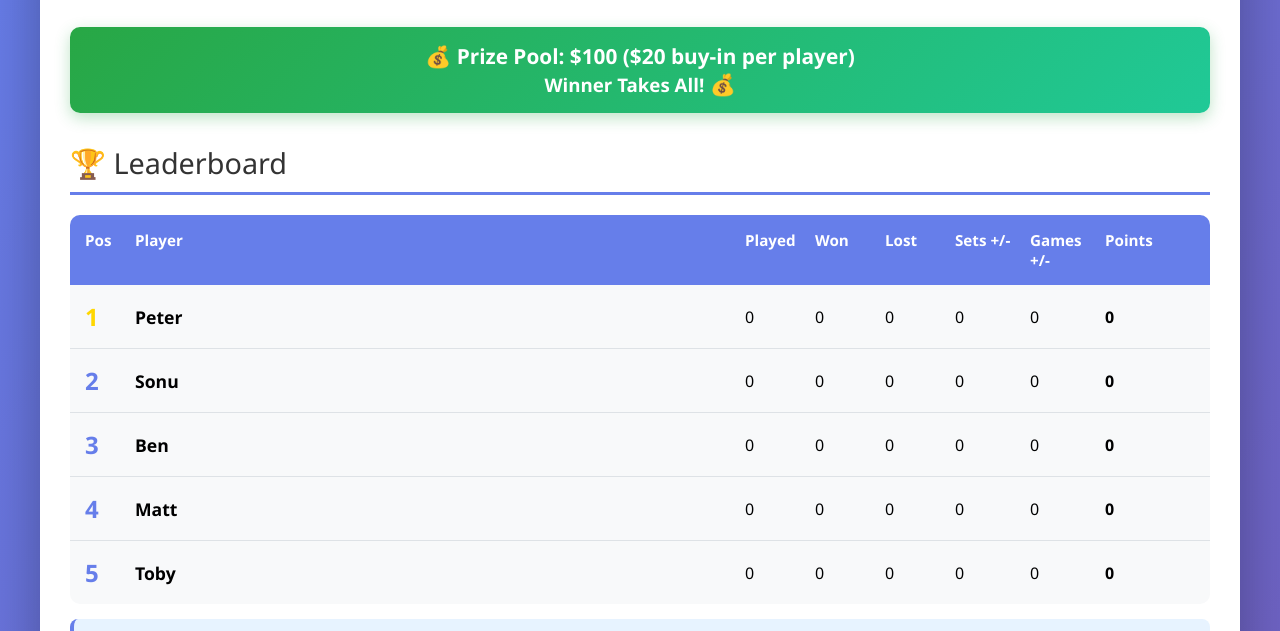
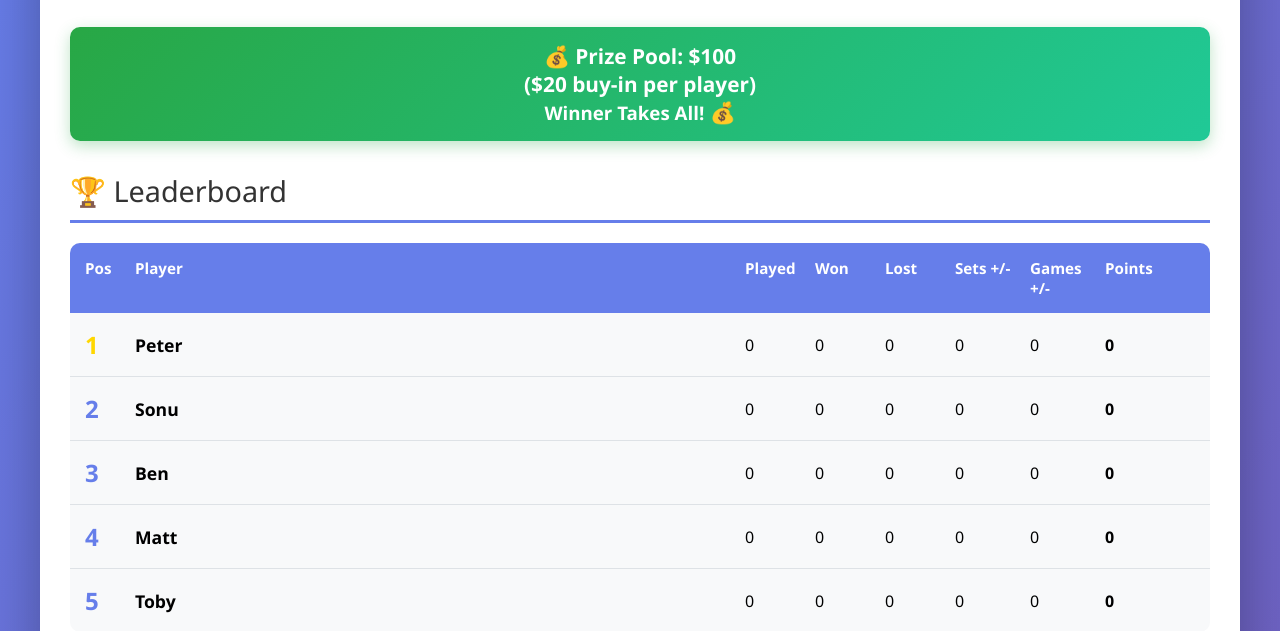
Before and after one commit to phang2000/wimbeldont-open, a plain HTML site: page index.html in a window 1280 px wide. Shown: the part 155-786 px from the top of the page. Drawn offline with Linux system fonts and the light colour scheme.

Commit message:
Update index.html

```diff
--- a/index.html
+++ b/index.html
@@ -467,7 +467,7 @@
         <h1>🎾 The Wimbeldon't Open 🎾</h1>
         <p class="subtitle">6-Week Tennis Championship • 5 Weeks Round-Robin + Finals Week</p>
         <div style="text-align: center; background: linear-gradient(135deg, #28a745 0%, #20c997 100%); color: white; padding: 15px; border-radius: 10px; margin-bottom: 30px; font-size: 1.3em; font-weight: bold; box-shadow: 0 5px 15px rgba(40, 167, 69, 0.3);" class="prize-banner">
-            💰 Prize Pool: $100 ($20 buy-in per player)<br><span style="font-size: 0.9em;">Winner Takes All!</span> 💰
+            💰 Prize Pool: $100 <br>($20 buy-in per player)<br><span style="font-size: 0.9em;">Winner Takes All!</span> 💰
         </div>
 
         <!-- Leaderboard Section -->
```
